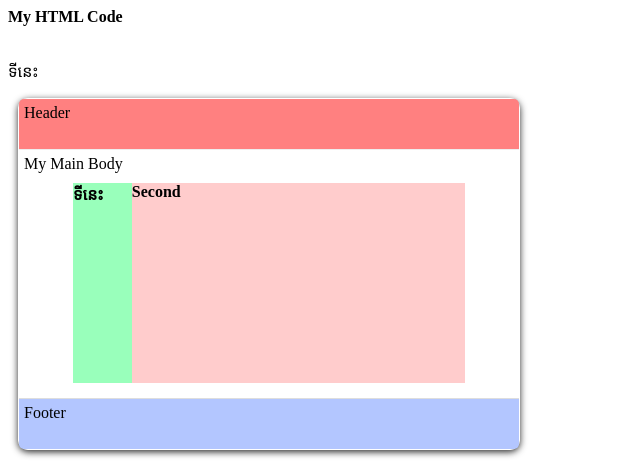
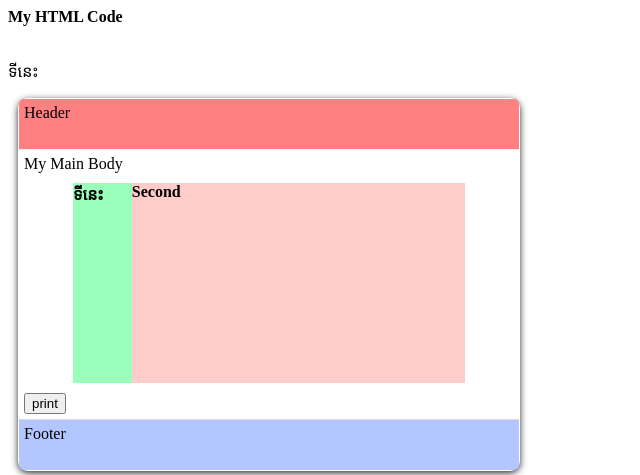
Before and after one commit to citymeth/citymeth.github.io, a website: page index.html in a window 1280 px wide. Shown: the top 475 px of the page, without its empty margins (0-640 px from the left). Drawn offline with nearby package versions, Linux system fonts and the light colour scheme.

Commit message:
Update index.html

```diff
--- a/index.html
+++ b/index.html
@@ -25,6 +25,8 @@
     <div id="one"> <b>ទីនេះ</b> </div>
     <div id="two"> <b>Second</b> </div>
 </section>
+
+<button>print</button>
     </div>
     <div class="footer">
         Footer
```
